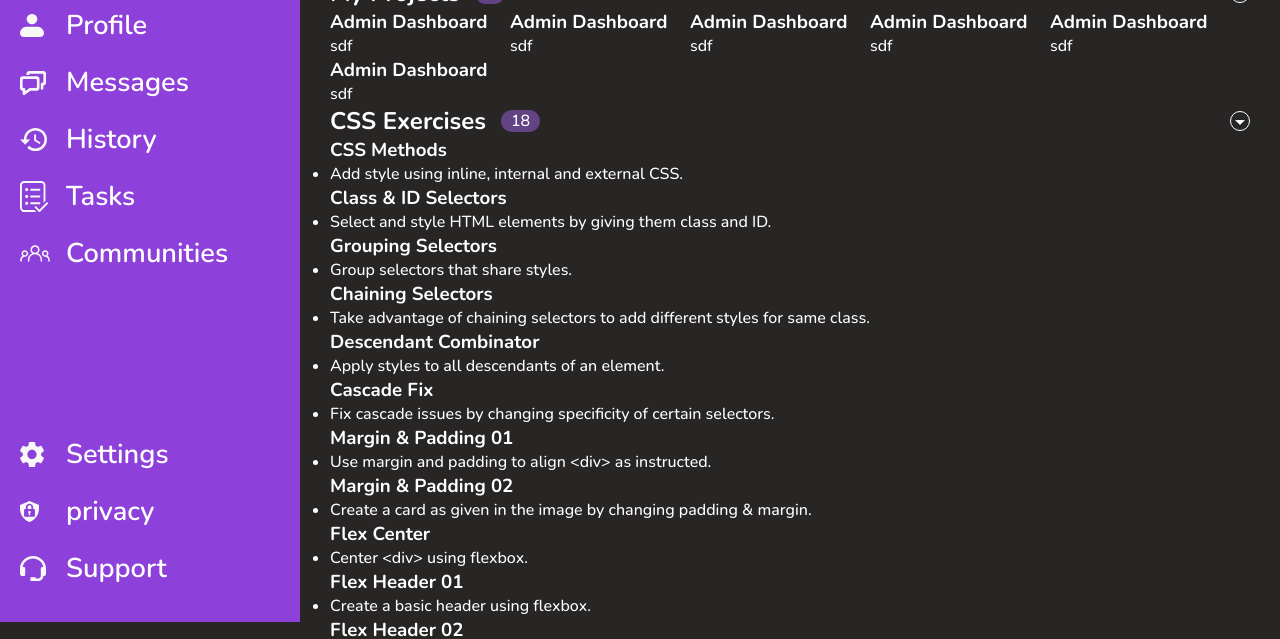
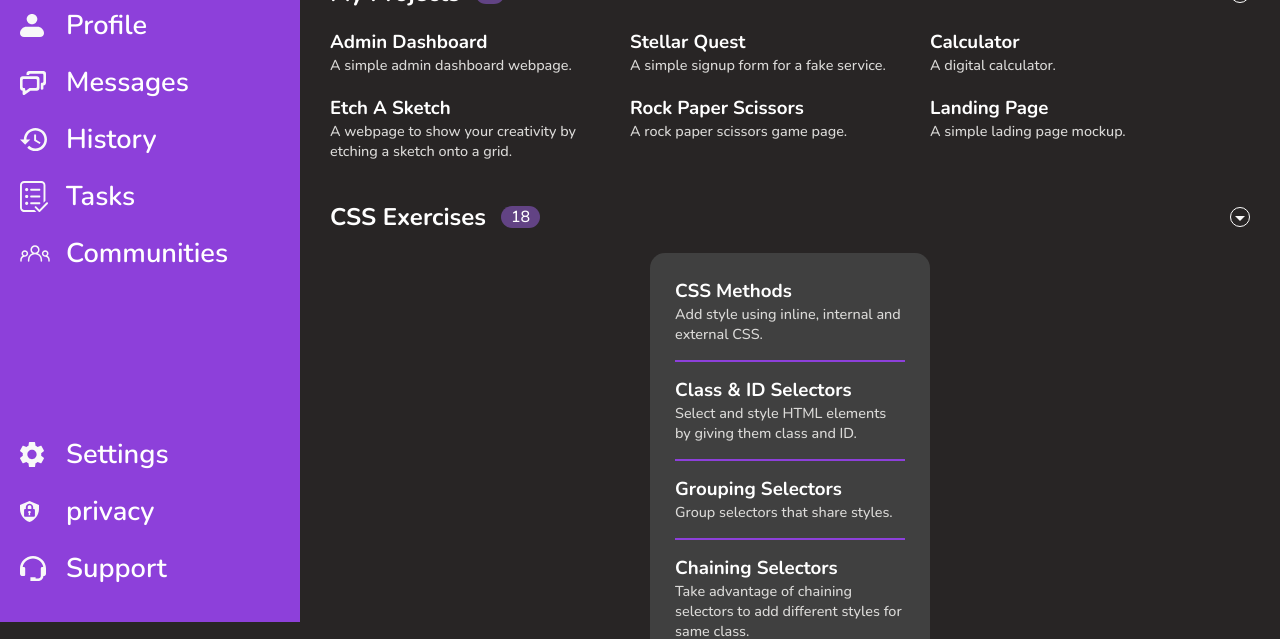
Before and after one commit to dev-spectre/admin-dashboard, a plain HTML site: page index.html in a window 1280 px wide. Shown: the part 178-817 px from the top of the page. Drawn offline with nearby package versions, Linux system fonts and the light colour scheme.

Commit message:
Complete exercise section and add content for project section

```diff
--- a/css/style.css
+++ b/css/style.css
@@ -286,12 +286,38 @@ header {
 main {
   padding: 30px;
   grid-area: main;
+  display: grid;
 }
 
 .project__cards {
   list-style-type: none;
   display: grid;
-  grid-template-columns: repeat(auto-fit, 180px);
+  grid-template-columns: repeat(auto-fit, 280px);
+  gap: 20px;
+  margin-block: 20px 40px;
+}
+
+.exercise {
+  list-style-type: none;
+  background-color: var(--clr-secondary);
+  padding: 10px 25px;
+  margin-block: 20px 40px;
+  margin-inline: auto;
+  max-width: 280px;
+  border-radius: 15px;
+}
+
+.exercise li + li {
+  border-top: 2px solid var(--clr-primary);
+}
+
+.exercise li {
+  padding: 15px 0;
+}
+
+.description {
+  font-size: 0.9rem;
+  color:  rgb(219, 218, 216);
 }
 
 .hidden {
--- a/index.html
+++ b/index.html
@@ -151,7 +151,7 @@
       <section class="project">
         <div class="flex-between">
           <div class="flex">
-            <h2 class="title">My Projects</h2>
+            <h2 class="section__title">My Projects</h2>
             <p class="count">0</p>
           </div>
           <button class="collapse transparent-btn transparent-btn--small center">
@@ -161,44 +161,44 @@
         <ul class="project__cards">
           <li>
             <div class="card">
-              <h3 class="card__title">Admin Dashboard</h3>
               <div class="card__img"></div>
-              <p class="card__description">sdf</p>
+              <h3 class="title">Admin Dashboard</h3>
+              <p class="description">A simple admin dashboard webpage.</p>
             </div>
           </li>
           <li>
             <div class="card">
-              <h3 class="card__title">Admin Dashboard</h3>
               <div class="card__img"></div>
-              <p class="card__description">sdf</p>
+              <h3 class="title">Stellar Quest</h3>
+              <p class="description">A simple signup form for a fake service.</p>
             </div>
           </li>
           <li>
             <div class="card">
-              <h3 class="card__title">Admin Dashboard</h3>
               <div class="card__img"></div>
-              <p class="card__description">sdf</p>
+              <h3 class="title">Calculator</h3>
+              <p class="description">A digital calculator.</p>
             </div>
           </li>
           <li>
             <div class="card">
-              <h3 class="card__title">Admin Dashboard</h3>
               <div class="card__img"></div>
-              <p class="card__description">sdf</p>
+              <h3 class="title">Etch A Sketch</h3>
+              <p class="description">A webpage to show your creativity by etching a sketch onto a grid.</p>
             </div>
           </li>
           <li>
             <div class="card">
-              <h3 class="card__title">Admin Dashboard</h3>
               <div class="card__img"></div>
-              <p class="card__description">sdf</p>
+              <h3 class="title">Rock Paper Scissors</h3>
+              <p class="description">A rock paper scissors game page.</p>
             </div>
           </li>
           <li>
             <div class="card">
-              <h3 class="card__title">Admin Dashboard</h3>
               <div class="card__img"></div>
-              <p class="card__description">sdf</p>
+              <h3 class="title">Landing Page</h3>
+              <p class="description">A simple lading page mockup.</p>
             </div>
           </li>
         </ul>
@@ -206,7 +206,7 @@
       <section class="exercise-container">
         <div class="flex-between">
           <div class="flex">
-            <h2 class="title">CSS Exercises</h2>
+            <h2 class="section__title">CSS Exercises</h2>
             <p class="count">18</p>
           </div>
           <button class="collapse transparent-btn transparent-btn--small center">
@@ -327,7 +327,7 @@
       <section class="exercise-container">
         <div class="flex-between">
           <div class="flex">
-            <h2 class="title">JS Exercises</h2>
+            <h2 class="section__title">JS Exercises</h2>
             <p class="count">12</p>
           </div>
           <button class="collapse transparent-btn transparent-btn--small center">
```
